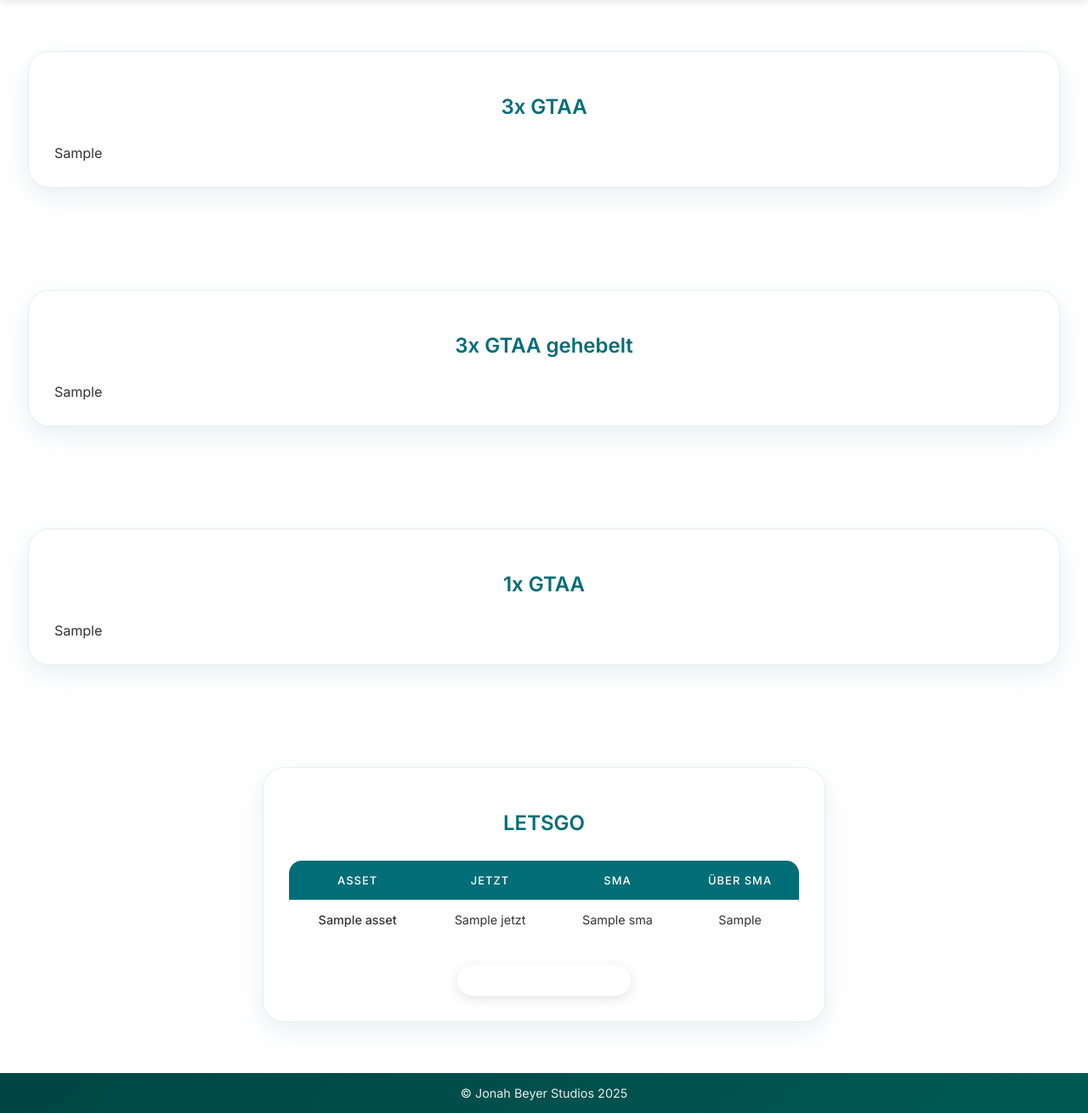
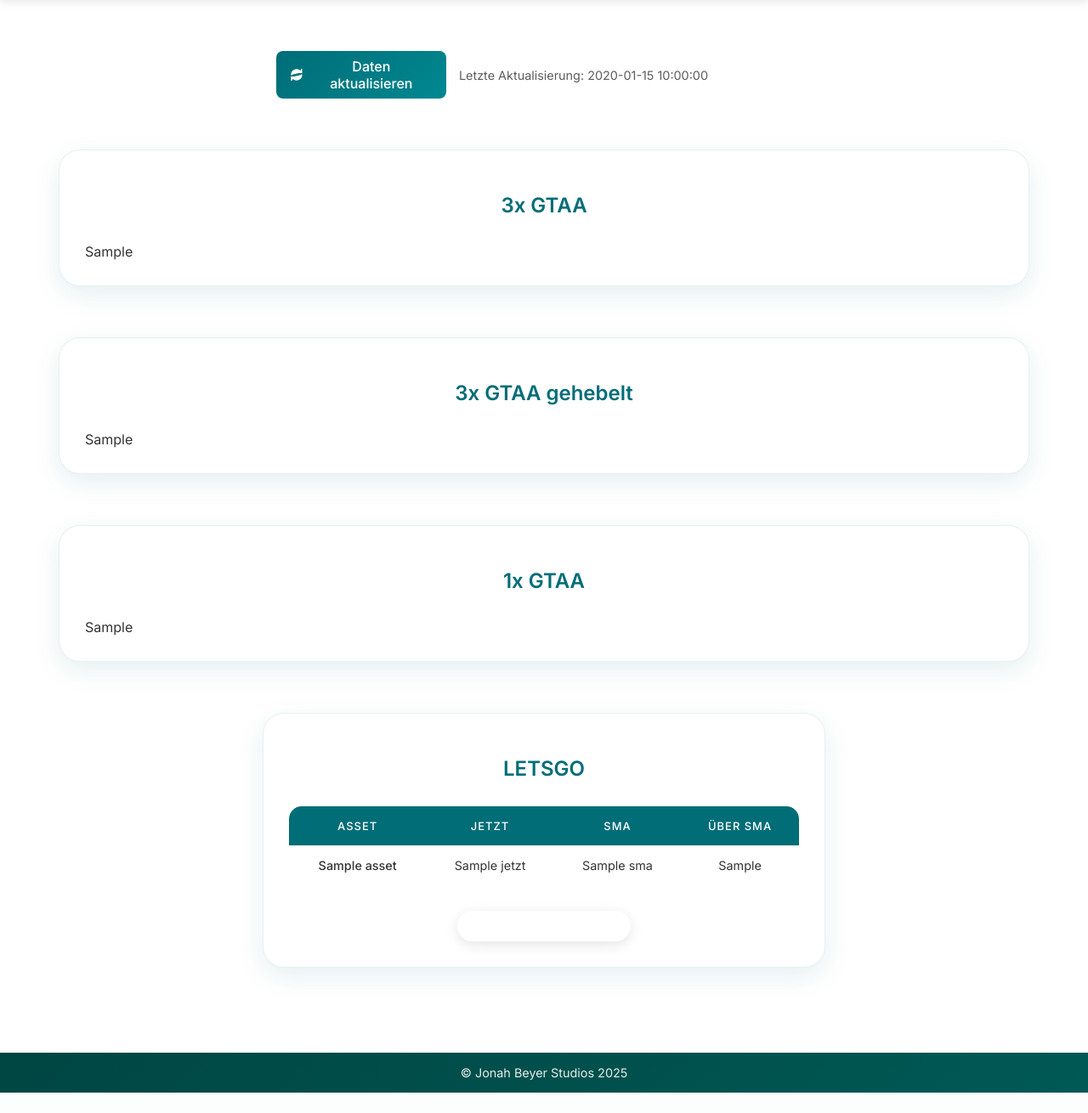
Before and after one commit to Real-M1000/Flask, a Flask app: template templates/index.html in a window 1280 px wide. Shown: the part 79-1389 px from the top of the page at 85% size. After the commit the page ends 1365 px from the top, so only its background shows below. Run offline with Flask 3, Linux system fonts and the light colour scheme; the template is opened without the code that fills it: most values are stand-ins (such as "Sample title", 1, 10 or a date in 2020).

Commit message:
Update index.html

```diff
--- a/templates/index.html
+++ b/templates/index.html
@@ -505,7 +505,21 @@
             <a href="{{ url_for('logout') }}" class="logout-btn">Abmelden</a>
         </div>
     </div>
-
+        <div class="main-content">
+        <!-- Update section -->
+        <div class="update-section">
+            <button id="updateBtn" class="update-btn">
+                <svg xmlns="http://www.w3.org/2000/svg" viewBox="0 0 24 24" fill="none" stroke="currentColor" stroke-width="2" stroke-linecap="round" stroke-linejoin="round">
+                    <path d="M21 2v6h-6"></path>
+                    <path d="M3 12a9 9 0 0 1 15-6.7L21 8"></path>
+                    <path d="M3 22v-6h6"></path>
+                    <path d="M21 12a9 9 0 0 1-15 6.7L3 16"></path>
+                </svg>
+                Daten aktualisieren
+            </button>
+            <span class="update-time" id="updateTime">Letzte Aktualisierung: {{ update_time }}</span>
+            <span class="update-indicator" id="updateIndicator">Aktualisiert!</span>
+        </div>
 
 
         <div class="table-container" id="3x-gtaa">
```
